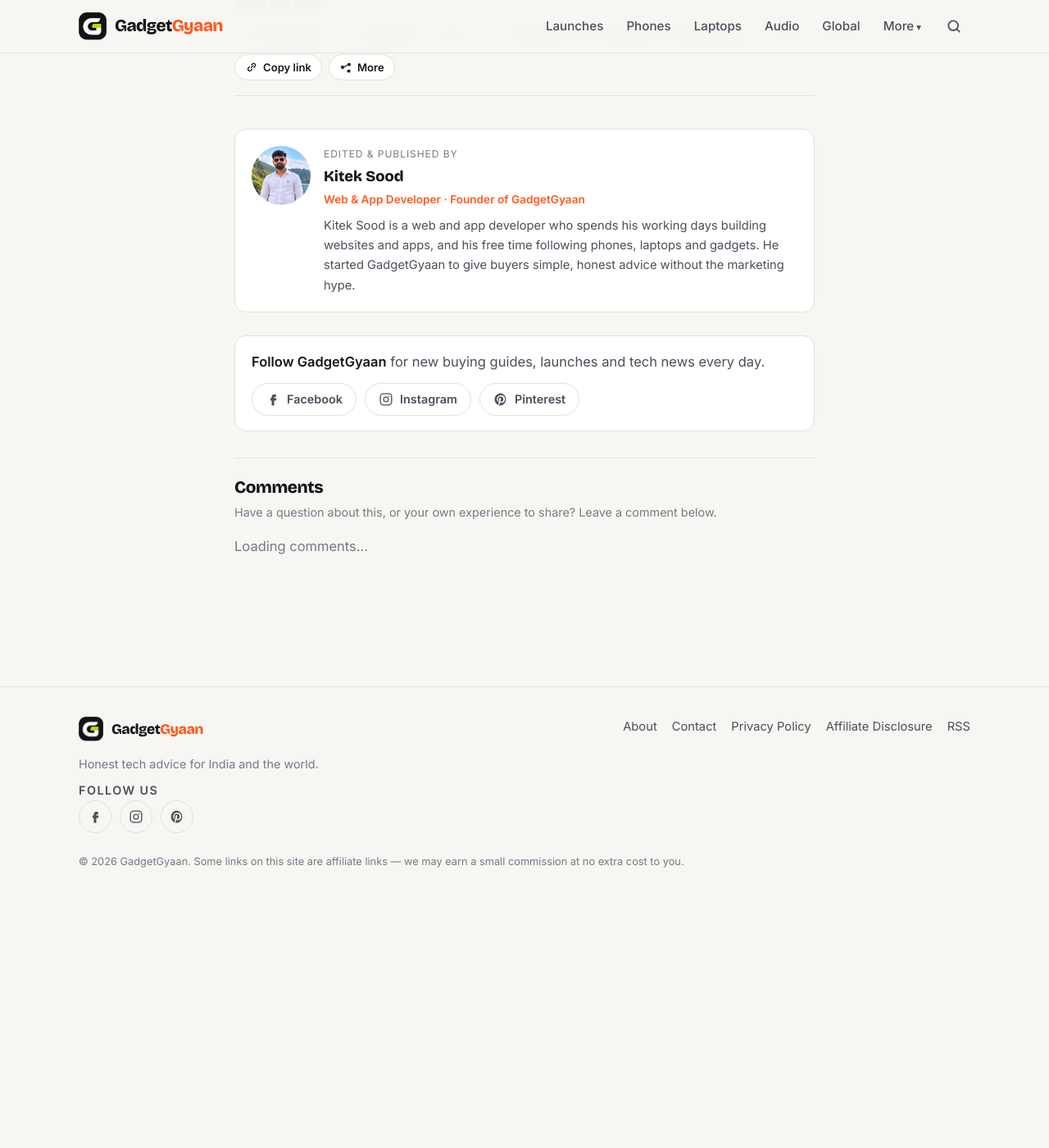
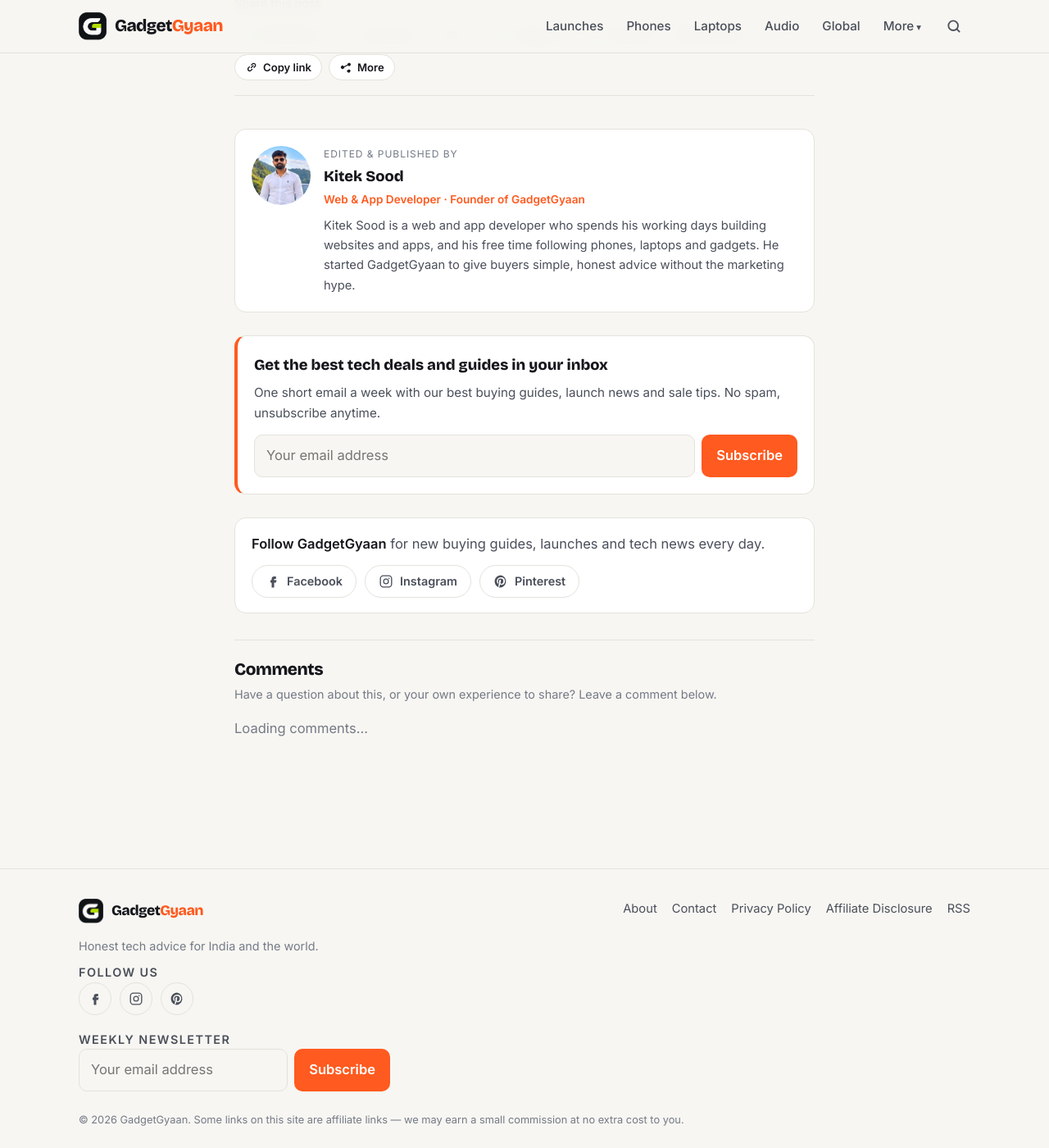
Before and after one commit to kiteksood167/kiteksood167.github.io, a Jekyll site: the page built from _posts/2026-10-18-tws-earbuds-buying-guide.md, in a window 1280 px wide and 1400 px high, scrolled down 4544 px. Shown: the whole window at 82% size. Built offline with Jekyll 4.4.1, drawn with Linux system fonts in a browser that asks for light colours; comment, search, counter and statistics services are not loaded; before the commit the page ends 5629 px from its top, so only the background shows below that.

Commit message:
Add Kit newsletter signup to posts and footer, thank-you page, privacy note
Co-Authored-By: Claude Opus 5.5 <noreply@anthropic.com>
Claude-Session: https://claude.ai/code/session_01WQRPmSxMwztgHXfstCGpBN

```diff
--- /dev/null
+++ b/_includes/newsletter.html
@@ -0,0 +1,18 @@
+{% comment %}
+  Email newsletter signup (Kit form 10094091). Kit stores the list, sends the confirmation email and handles unsubscribes.
+  Usage: include newsletter.html            -> full box (posts)
+         include newsletter.html compact=true -> slim footer version
+{% endcomment %}
+<div class="newsletter{% if include.compact %} newsletter-compact{% endif %}">
+  {% unless include.compact %}
+  <p class="nl-title">Get the best tech deals and guides in your inbox</p>
+  <p class="nl-sub">One short email a week with our best buying guides, launch news and sale tips. No spam, unsubscribe anytime.</p>
+  {% else %}
+  <p class="follow-label">Weekly newsletter</p>
+  {% endunless %}
+  <form class="nl-form" action="https://app.kit.com/forms/10094091/subscriptions" method="post">
+    <label class="sr-only" for="nl-email{% if include.compact %}-f{% endif %}">Email address</label>
+    <input id="nl-email{% if include.compact %}-f{% endif %}" type="email" name="email_address" placeholder="Your email address" autocomplete="email" required>
+    <button type="submit">Subscribe</button>
+  </form>
+</div>
--- a/_layouts/default.html
+++ b/_layouts/default.html
@@ -91,6 +91,7 @@
         <p class="muted">{{ site.tagline }}.</p>
         <p class="follow-label">Follow us</p>
         {% include social-icons.html %}
+        {% include newsletter.html compact=true %}
       </div>
       <nav class="footer-links">
         <a href="{{ '/about/' | relative_url }}">About</a>
--- a/_layouts/post.html
+++ b/_layouts/post.html
@@ -41,6 +41,8 @@ layout: default
     {% include share.html %}
 
     {% include author-box.html %}
+
+    {% include newsletter.html %}
 
     <aside class="follow-box">
       <p><strong>Follow GadgetGyaan</strong> for new buying guides, launches and tech news every day.</p>
--- a/assets/css/style.css
+++ b/assets/css/style.css
@@ -399,3 +399,15 @@ img.logo-mark { display: block; width: 34px; height: 34px; border-radius: 0; bac
 
 /* Post view counter */
 .post-views svg { vertical-align: -2px; }
+
+/* Newsletter signup */
+.newsletter { margin: 28px 0; padding: 20px; border-radius: var(--radius); background: var(--surface); border: 1px solid var(--line); border-left: 4px solid var(--accent); }
+.newsletter .nl-title { font-family: var(--font-head); font-weight: 700; font-size: 1.15rem; margin: 0 0 6px; color: var(--ink); }
+.newsletter .nl-sub { margin: 0 0 14px; color: var(--ink-2); font-size: .95rem; }
+.nl-form { display: flex; gap: 8px; flex-wrap: wrap; }
+.nl-form input { flex: 1 1 220px; min-width: 0; padding: 11px 14px; border: 1px solid var(--line); border-radius: 10px; background: var(--bg); color: var(--ink); font: inherit; }
+.nl-form input:focus { outline: 2px solid var(--accent); outline-offset: 1px; }
+.nl-form button { padding: 11px 18px; border: 0; border-radius: 10px; background: var(--accent); color: var(--accent-ink); font: inherit; font-weight: 600; cursor: pointer; }
+.nl-form button:hover { filter: brightness(1.06); }
+.newsletter-compact { margin: 18px 0 0; padding: 0; background: none; border: 0; }
+.newsletter-compact .nl-form { max-width: 380px; }
```
Also changed, not shown: privacy-policy.md (+2 -0 lines), thanks.md (added, +17 -0 lines).
